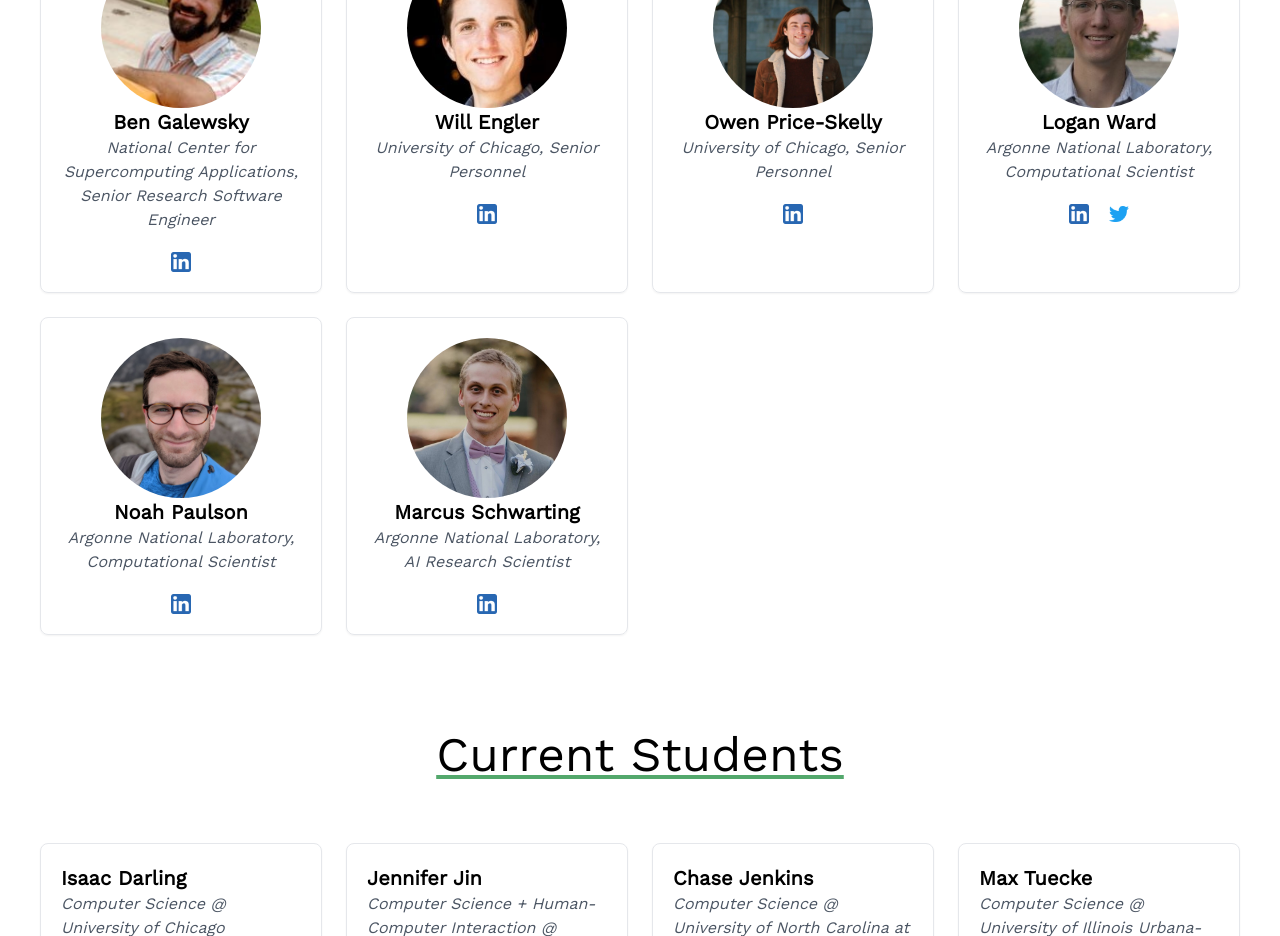
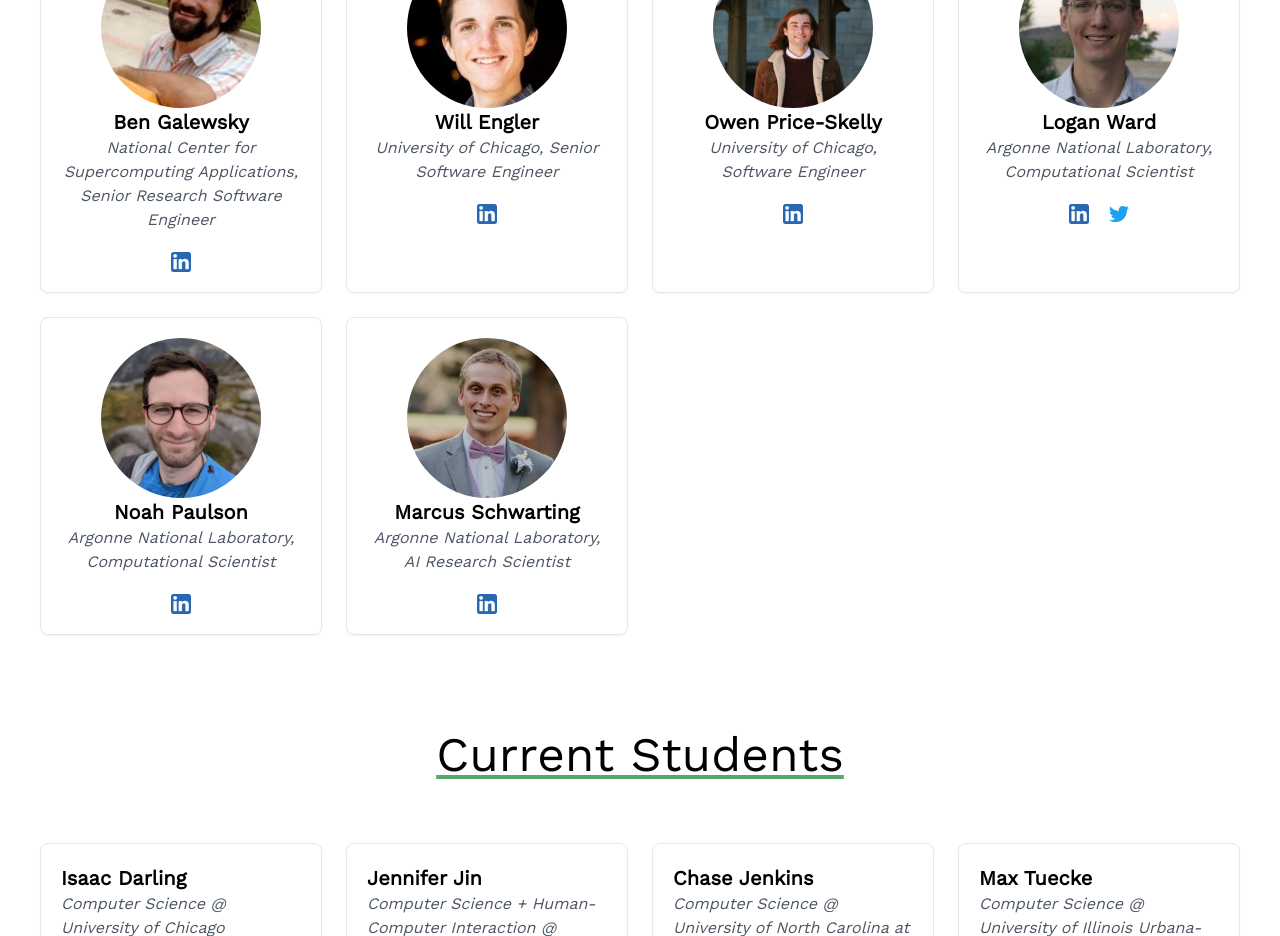
Before and after one commit to Garden-AI/garden-frontend, a React (Create React App) app in the folder garden/: page /#/team in a window 1280 px wide. Shown: the part 960-1896 px from the top of the page. Built offline with nearby package versions, Linux system fonts and the light colour scheme; what @globus/sdk would draw is missing.

Commit message:
remove console log, update some titles

```diff
--- a/garden/src/components/TeamMember.tsx
+++ b/garden/src/components/TeamMember.tsx
@@ -1,6 +1,5 @@
 const TeamMember = ({member} : {member: any}) =>{
 
-    console.log(member.twitter_link.length)
     return(
         <div className="border border-gray-200 shadow-sm rounded-lg p-5">
             <img className="h-40 w-auto ml-auto mr-auto rounded-full" src={member.photo} alt={member.name} />
--- a/garden/src/pages/TeamsPage.tsx
+++ b/garden/src/pages/TeamsPage.tsx
@@ -108,7 +108,7 @@ const TeamsPage = () =>{
             name: "Will Engler",
             description: "Senior Software Engineer",
             workplace: "University of Chicago",
-            title: "Senior Personnel",
+            title: "Senior Software Engineer",
             twitter_link:"",
             linkedin_link:"https://www.linkedin.com/in/will-engler-82190b140/",
             github_link:"",
@@ -118,7 +118,7 @@ const TeamsPage = () =>{
             name: "Owen Price-Skelly",
             description: "Software Engineer",
             workplace: "University of Chicago",
-            title: "Senior Personnel",
+            title: "Software Engineer",
             twitter_link:"",
             linkedin_link:"https://www.linkedin.com/in/owen-price-skelly-350045234/",
             github_link:"",
@@ -174,8 +174,6 @@ const TeamsPage = () =>{
         // }
     ]
 
-
-    //Allison
     const students = [
         {
             name: "Isaac Darling",
```
